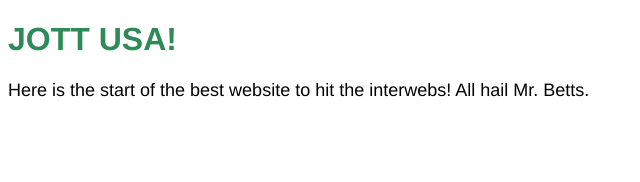
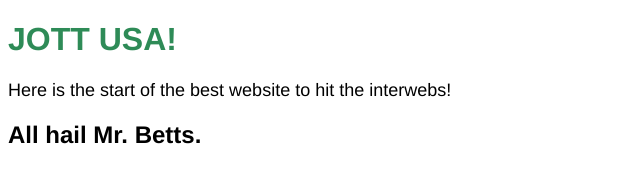
Before and after one commit to jottUSA/jottUSA.github.io, a plain HTML site: page Index.html in a window 1280 px wide. Shown: the whole page, without its empty margins (0-640 px from the left). Drawn offline with Linux system fonts and the light colour scheme.

Commit message:
attempting lower case i index.html push

```diff
--- a/Index.html
+++ b/Index.html
@@ -6,7 +6,8 @@
   </head>
   <body>
 <h1>JOTT USA!</h1>
-<p>Here is the start of the best website to hit the interwebs! All hail Mr. Betts.</p>
+<p>Here is the start of the best website to hit the interwebs!</p>
+<h2>All hail Mr. Betts.</h2>
 
   </body>
 </html>
```
